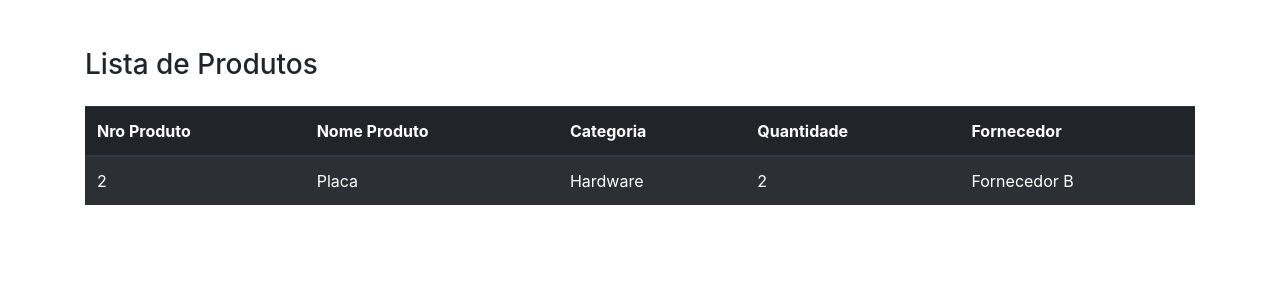
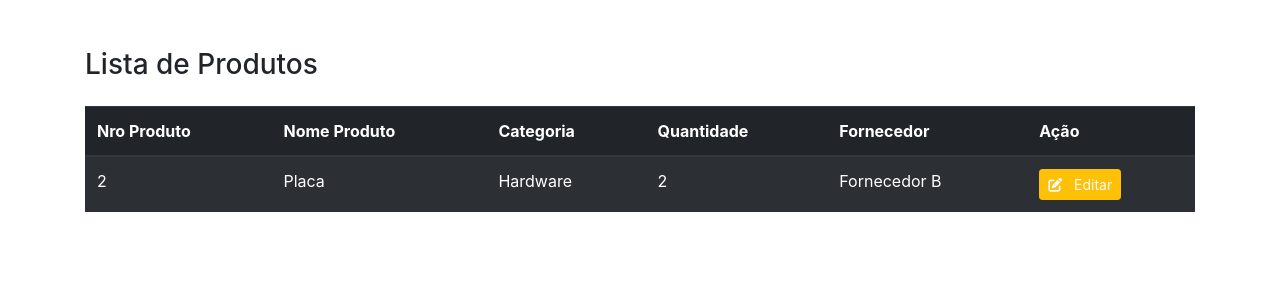
Before and after one commit to cleverson1992/php-crud, a PHP site: page /listar_produtos.php in a window 1280 px wide. Shown: the top 300 px of the page. Run offline with PHP 8.4, Linux system fonts and the light colour scheme; data comes from the database, SQL or seed files in the repository; some libraries are stand-ins or nearby versions.

Commit message:
Add botão na tabela do produtos

```diff
--- a/listar_produtos.php
+++ b/listar_produtos.php
@@ -7,6 +7,9 @@
 
     <!-- Bootstrap CSS -->
     <link rel="stylesheet" href="https://maxcdn.bootstrapcdn.com/bootstrap/4.0.0/css/bootstrap.min.css" integrity="sha384-Gn5384xqQ1aoWXA+058RXPxPg6fy4IWvTNh0E263XmFcJlSAwiGgFAW/dAiS6JXm" crossorigin="anonymous">
+
+    <!-- Font Awesome -->
+    <script src="https://kit.fontawesome.com/a076d05399.js"></script>
 
     <title>Listar Produtos</title>
 
@@ -30,6 +33,7 @@
             <th scope="col">Categoria</th>
             <th scope="col">Quantidade</th>
             <th scope="col">Fornecedor</th>
+            <th scope="col">Ação</th>
           </tr>
         </thead>
 
@@ -51,11 +55,16 @@
           ?>
 
           <tr>
+
             <td><?php echo $nroproduto ?> </td>
             <td><?php echo $nomeproduto ?> </td>
             <td><?php echo $categoria ?> </td>
             <td><?php echo $quantidade ?> </td>
             <td><?php echo $fornecedor ?> </td>
+            <td>
+              <a class="btn btn-warning btn-sm text-light" href="editar_produto.php?id=<?php echo $id_estoque ?>" role="button"> <i class="fas fa-edit"></i> &nbsp; Editar</a>
+            </td>
+
           </tr>
 
           <?php } ?>
```
Also changed, not shown: editar_produto.php (added).
